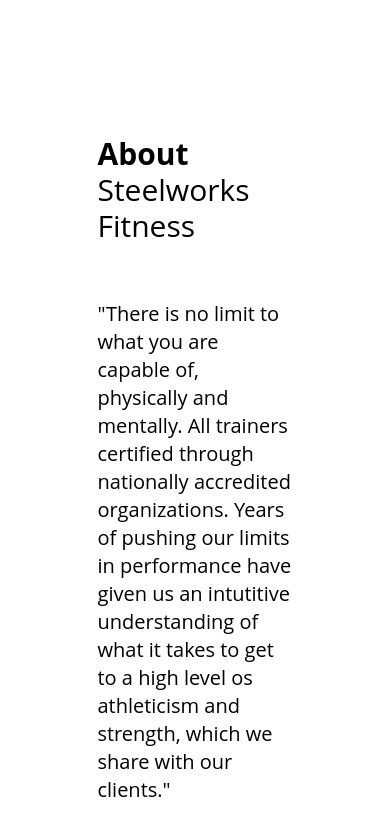
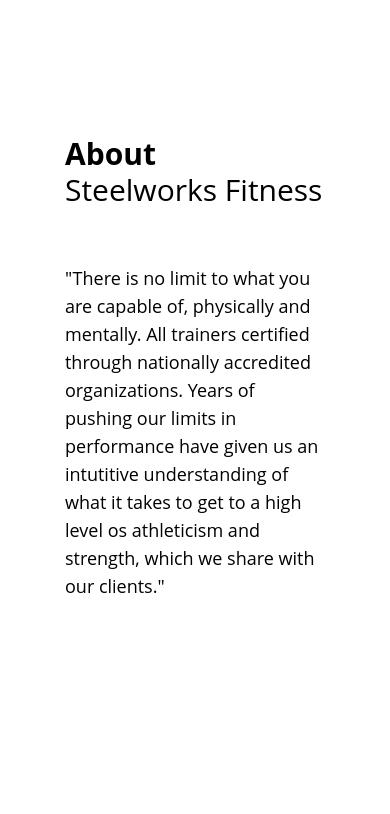
Before and after one commit to RobTheThief/steelworks-ci-5, a React app: page / in a window 390 px wide. Shown: the part 840-1654 px from the top of the page. Built offline with nearby package versions, Linux system fonts and the light colour scheme; the HTML template or start-up script is replaced by a standard one.

Commit message:
Style:set min width for About heading and text

```diff
--- a/src/pages/Home.js
+++ b/src/pages/Home.js
@@ -17,12 +17,12 @@
         </div>
       </section>
       <section className="about-section mb-52 flex flex-col items-center justify-center" id="about">
-        <h2 className="lg:text-6xl md:text-4xl sm:text-3xl text-3xl w-1/2 mb-12 mt-64">
+        <h2 className={`lg:text-6xl md:text-4xl sm:text-3xl text-3xl w-1/2 mb-12 mt-64 ${css`min-width: 260px`}`}>
           <b>About</b>
           <br />
           Steelworks Fitness
         </h2>
-        <p className="w-1/2 m-2 text-xl">
+        <p className={`w-1/2 m-2 text-lg sm:text-xl ${css`min-width: 260px`}`}>
           "There is no limit to what you are capable of, physically and
           mentally. All trainers certified through nationally accredited
           organizations. Years of pushing our limits in performance have given
```
